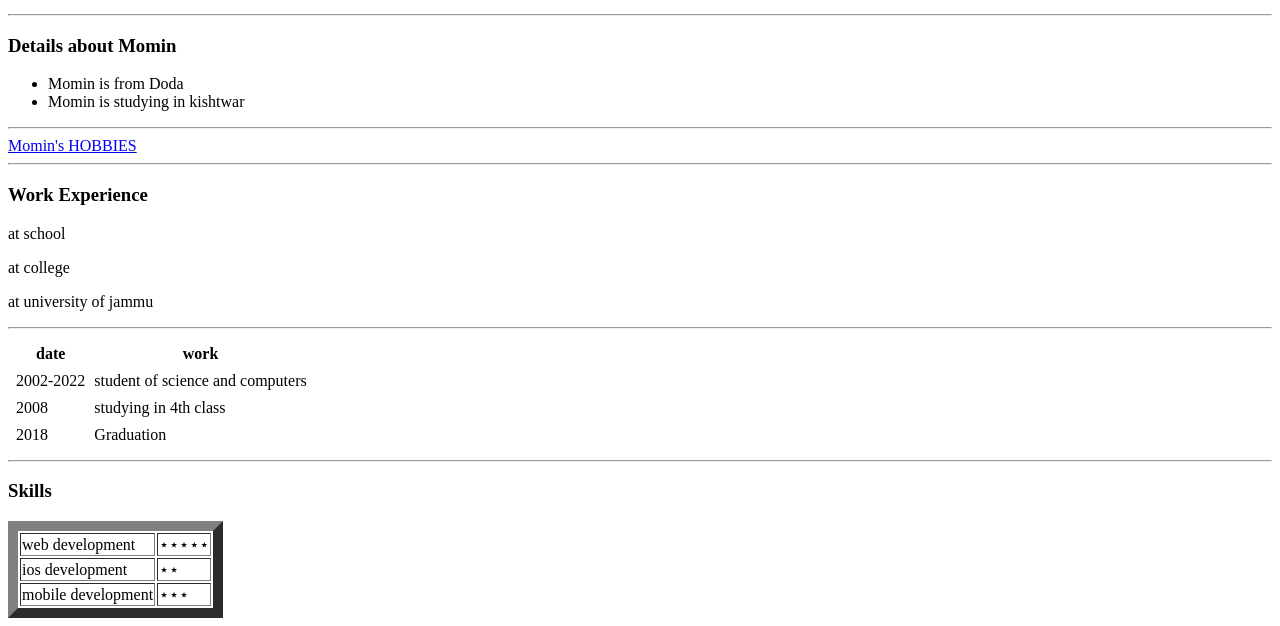
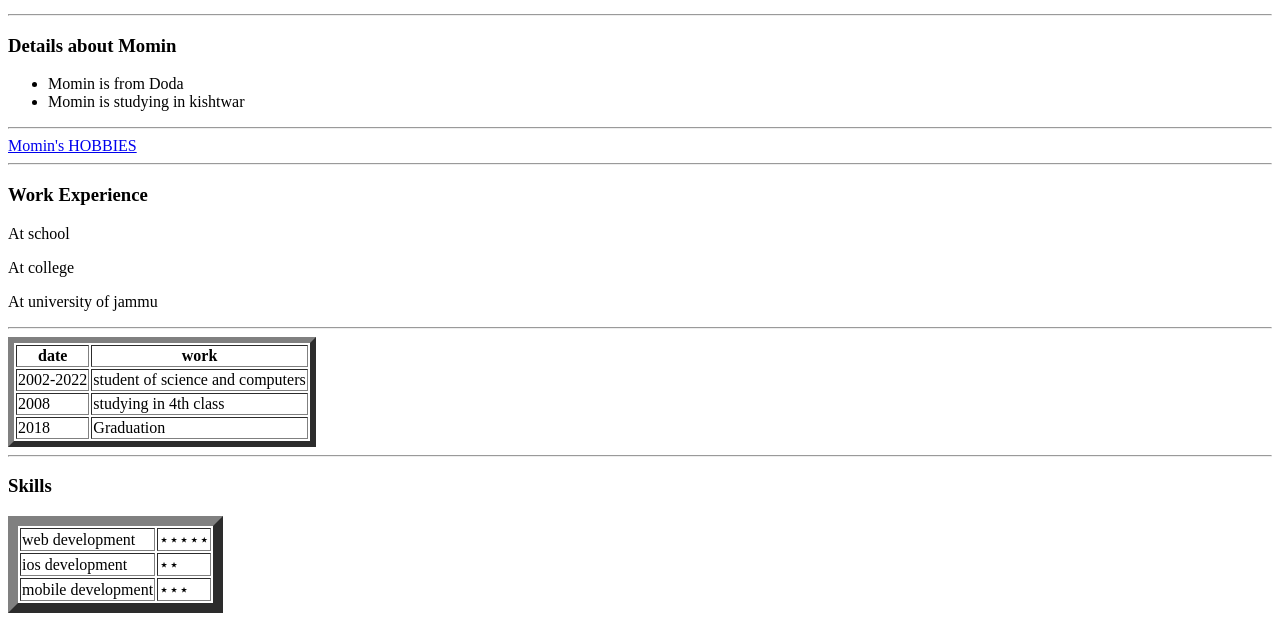
Before and after one commit to MalikMoumin/cv, a plain HTML site: page index.html in a window 1280 px wide. Shown: the part 312-938 px from the top of the page. Drawn offline with Linux system fonts and the light colour scheme.

Commit message:
Add files via upload

```diff
--- a/index.html
+++ b/index.html
@@ -21,14 +21,13 @@
   <a href="hobbies.html">Momin's HOBBIES</a>
   <hr>
   <h3>Work Experience</h3>
-  <p>at school</p>
-  <p>at college</p>
-  <p>at university of jammu</p>
+  <p>At school</p>
+  <p>At college</p>
+  <p>At university of jammu</p>
   <hr>
-  <table cellspacing="7">
-    <th>date</th>
+  <table border="6">
+  <th>date</th>
     <th>work</th>
-
     <tr>
       <td>2002-2022</td>
       <td>student of science and computers</td>
```
